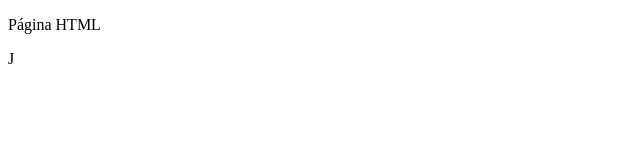
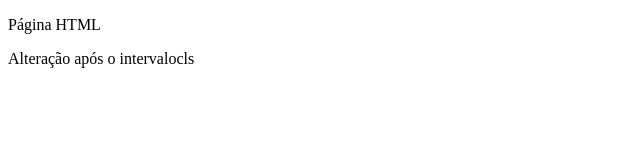
Before and after one commit to Pradiss/projeto1, a plain HTML site: page index.html in a window 1280 px wide. Shown: the whole page, without its empty margins (0-640 px from the left). Drawn offline with Linux system fonts and the light colour scheme.

Commit message:
Alteração depois do intervalo

```diff
--- a/index.html
+++ b/index.html
@@ -7,6 +7,6 @@
 </head>
 <body>
     <p>Página HTML</p>
-    J
+    <p>Alteração após o intervalocls</p>
 </body>
 </html>
```
